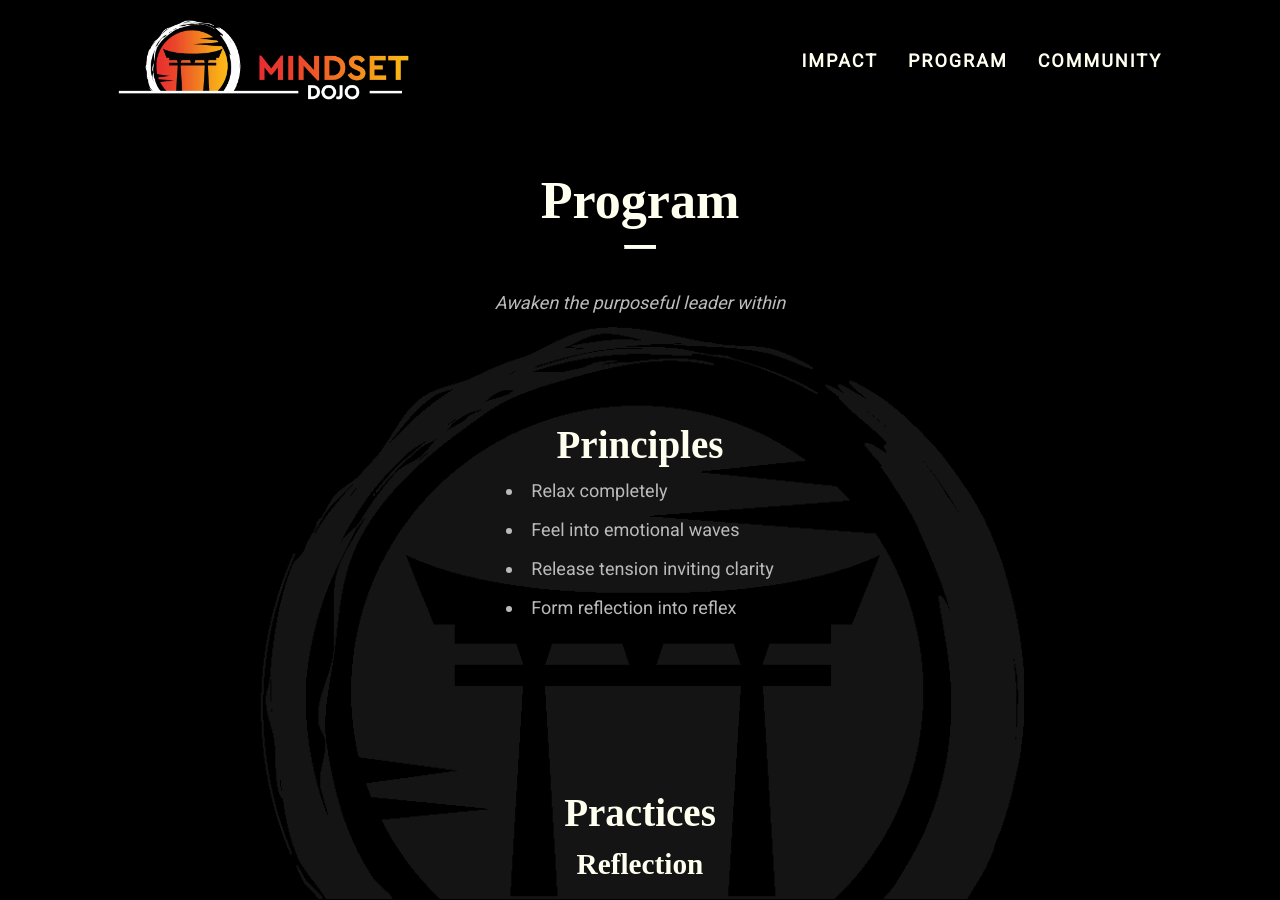
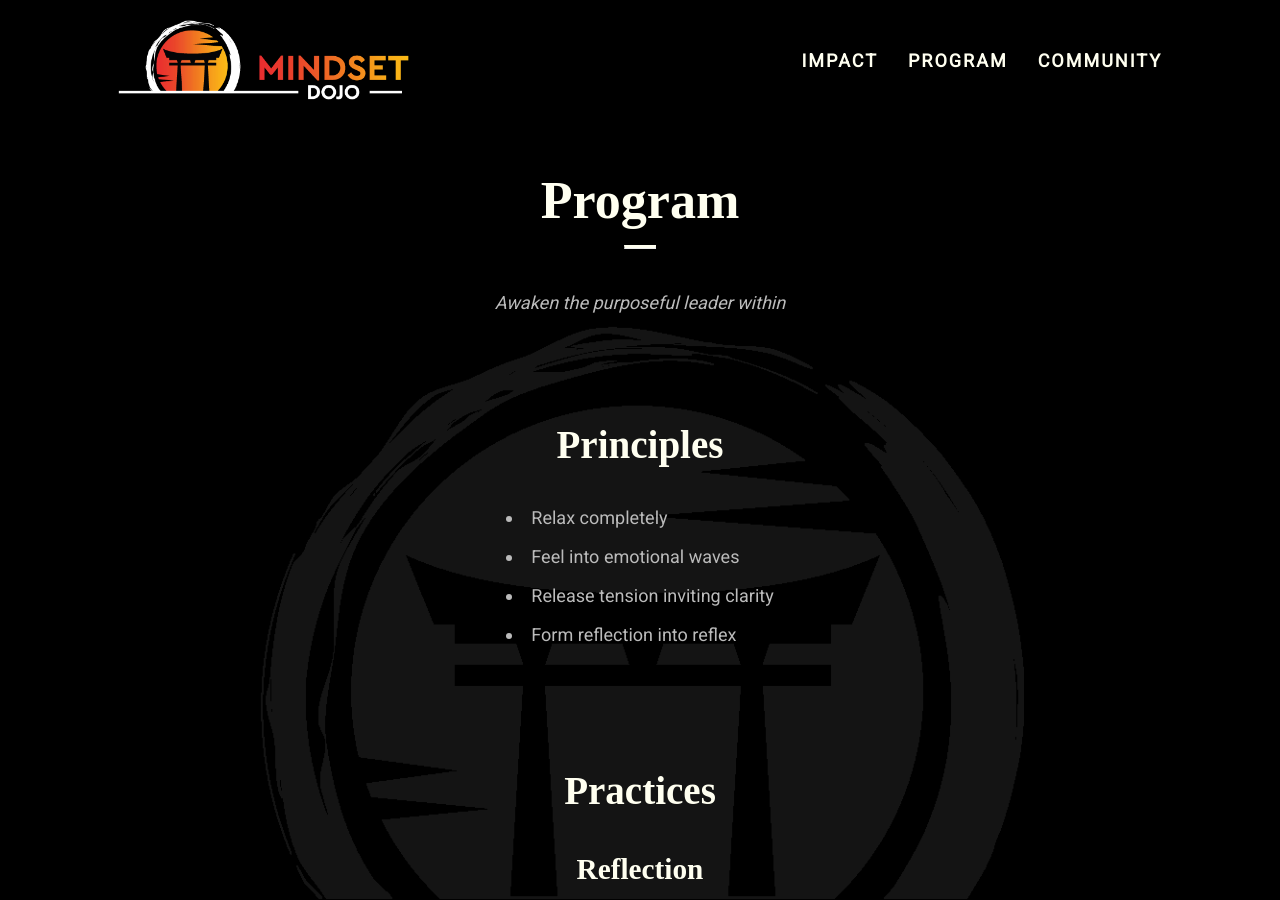
Before and after one commit to mindset-dojo/mindset-dojo.github.io, a Jekyll site: the page built from program.md, in a window 1280 px wide and 900 px high. Built offline with Jekyll 4.4.1, drawn with Linux system fonts in a browser that asks for light colours; some web fonts are replaced.

Commit message:
Moved <br> tags below section headings in program.md.

```diff
--- a/program.md
+++ b/program.md
@@ -13,6 +13,7 @@ css_id: program
 
 <section>
   <h2>Principles</h2>
+  <br>
   <ul>
     {% for principle in program.principles %}
       <li>{{ principle.label }}</li>
@@ -20,10 +21,9 @@ css_id: program
   </ul>
 </section>
 
-<br>
-
 <section>
   <h2>Practices</h2>
+  <br>
   <h3>Reflection</h3>
   <ul>
     {% for item in program.practices[0].reflection %}
@@ -39,18 +39,15 @@ css_id: program
   </ul>
 </section>
 
-<br>
-
 <section>
   <h2>Awareness</h2>
+  <br>
   <ul>
     {% for item in program.awareness %}
       <li>{{ item.label }}</li>
     {% endfor %}
   </ul>
 </section>
-
-<br>
 
 <section>
   <h2>Levels</h2>
```
